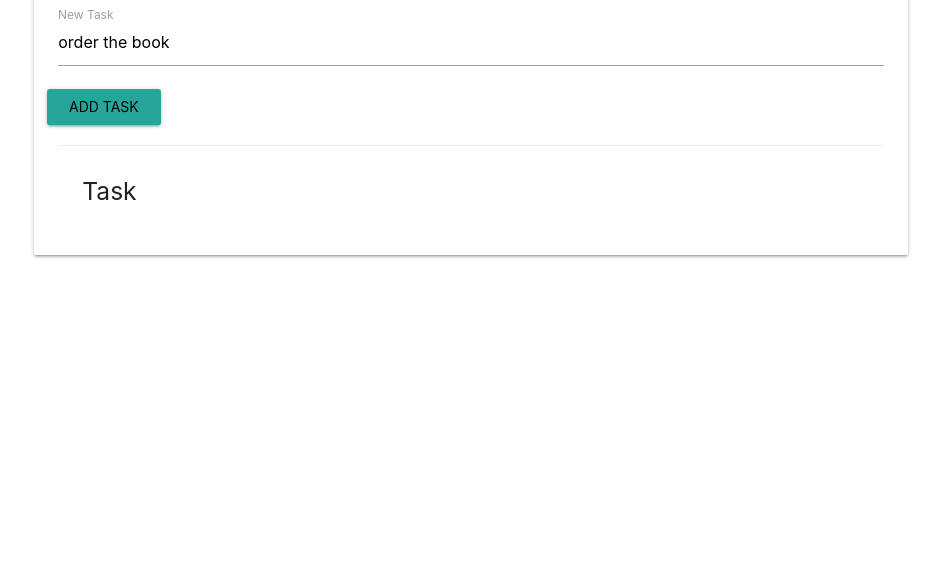
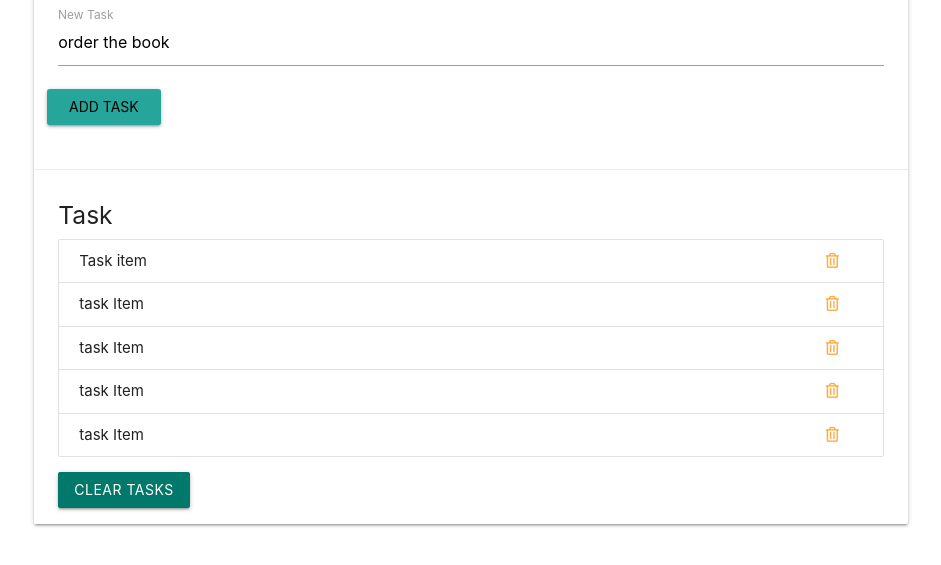
Before and after one commit to BoraKlara/to-do-list, a plain HTML site: page index.html in a window 1280 px wide. Shown: the part 67-632 px from the top of the page, without its empty margins (169-1110 px from the left). Drawn offline with nearby package versions, Linux system fonts and the light colour scheme.

Commit message:
added icons

```diff
--- a/index.html
+++ b/index.html
@@ -12,13 +12,7 @@
       crossorigin="anonymous"
       referrerpolicy="no-referrer"
     />
-    <link
-      rel="stylesheet"
-      href="https://cdnjs.cloudflare.com/ajax/libs/font-awesome/5.15.3/css/all.min.css"
-      integrity="sha512-iBBXm8fW90+nuLcSKlbmrPcLa0OT92xO1BIsZ+ywDWZCvqsWgccV3gFoRBv0z+8dLJgyAHIhR35VZc2oM/gI1w=="
-      crossorigin="anonymous"
-      referrerpolicy="no-referrer"
-    />
+   <link rel="stylesheet" href="https://cdnjs.cloudflare.com/ajax/libs/font-awesome/5.15.3/css/all.min.css" integrity="sha512-iBBXm8fW90+nuLcSKlbmrPcLa0OT92xO1BIsZ+ywDWZCvqsWgccV3gFoRBv0z+8dLJgyAHIhR35VZc2oM/gI1w==" crossorigin="anonymous" referrerpolicy="no-referrer" />
     <link rel="stylesheet" href="style.css" />
     <title>To do list</title>
   </head>
@@ -39,17 +33,53 @@
                       value="order the book"
                     />
                     <label for="task">New Task</label>
-                  </div>
-                  <input
+                 </div>
+                   <input
                     type="submit"
                     value="Add Task"
                     class="waves-effect waves-light btn"
                   />
-                </form>
               </div>
-              <div class="card-action">
-                <h5 id="task-title">Task</h5>
-              </div>
+            </form>
+            </div>
+            <div class="card-action">
+              <h5 id="task-title">Task</h5>
+
+              <ul class="collection">
+                <li class="collection-item">
+                    Task item
+                    <a href="#" class="delete-item secondary-content">
+                  <i class="far fa-trash-alt"></i>
+                    </a>
+                    </li>
+                <li class="collection-item">
+                task Item
+                <a href="#" class="delete-item secondary-content">
+                <i class="far fa-trash-alt"></i>
+                </a>
+              </li>
+                <li class="collection-item">
+                task Item
+                <a href="#" class="delete-item secondary-content">
+                <i class="far fa-trash-alt"></i>
+                </a>
+              </li>
+                <li class="collection-item">
+                task Item
+                <a href="#" class="delete-item secondary-content">
+
+                <i class="far fa-trash-alt"></i>
+                </a>
+              </li>
+                <li class="collection-item">
+                task Item
+                <a href="#" class="delete-item secondary-content">
+    <i class="far fa-trash-alt"></i>
+                </a>
+              </li>
+
+              </ul>
+              <a class="clear-tasks btn teal darken-2" href="">Clear Tasks</a>
             </div>
           </div>
         </div>
```
